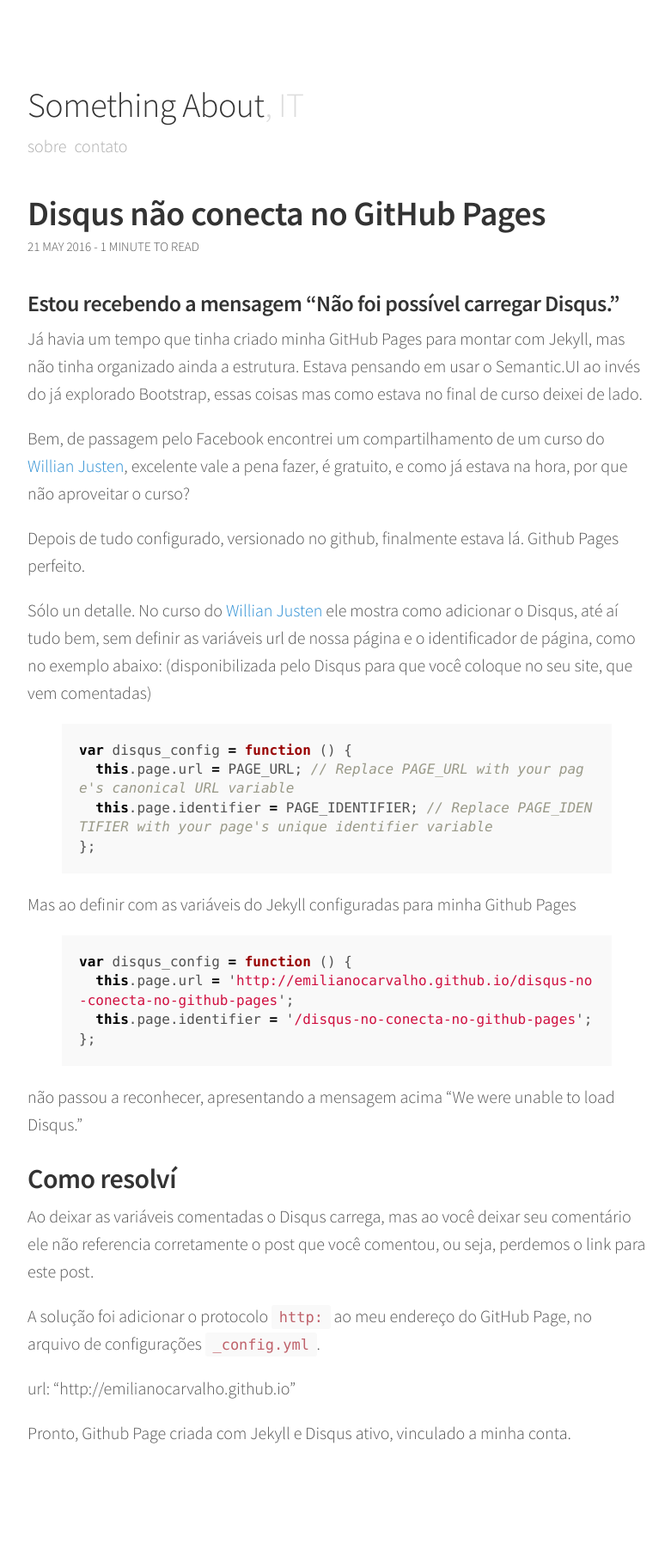
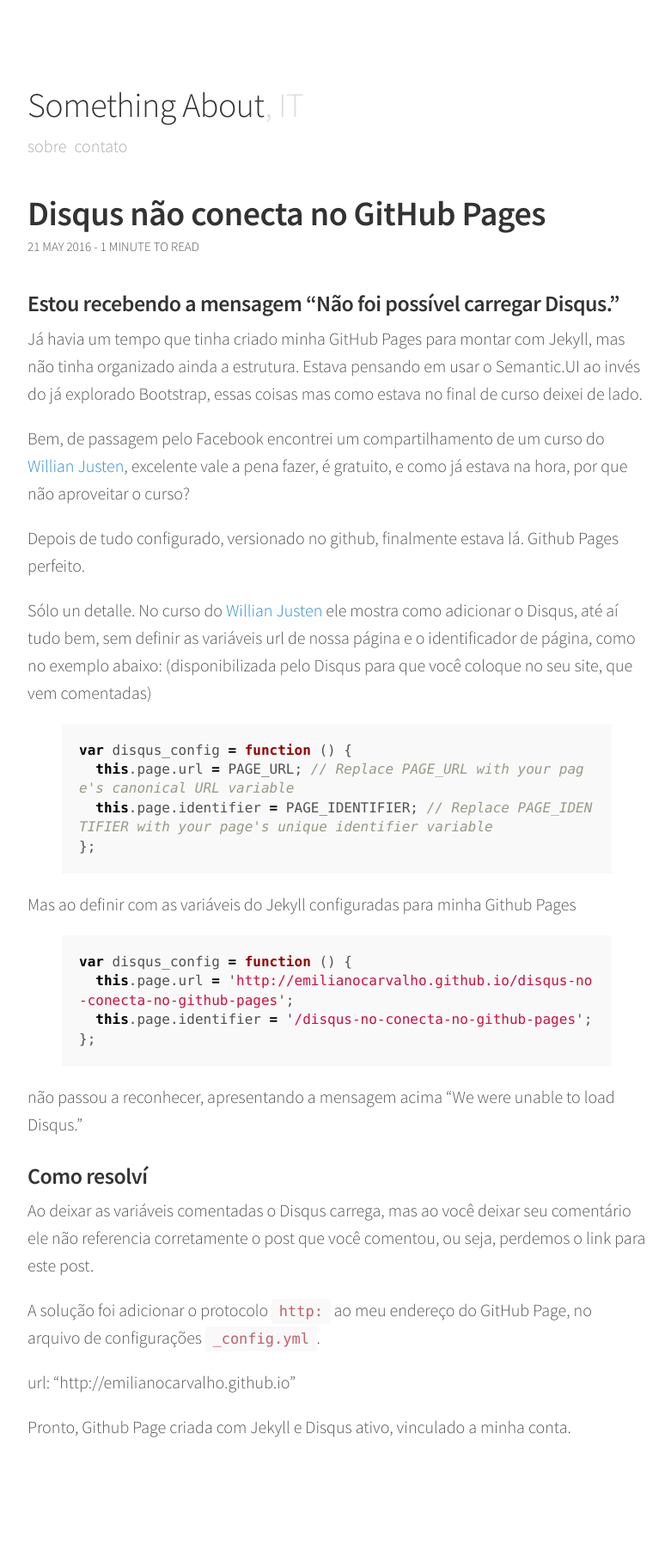
Before and after one commit to emilianocarvalho/emilianocarvalho.github.io, a Jekyll site: the page built from _posts/2016-05-21-disqus-no-conecta-no-github-pages.md, in a window 1280 px wide. Shown: the whole page at 86% size, without its empty margins (248-1029 px from the left). Built offline with Jekyll 4.4.1, drawn with Linux system fonts in a browser that asks for light colours; comment, search, counter and statistics services are not loaded.

Commit message:
Organizando o conteúdo

```diff
--- a/_posts/2016-05-21-disqus-no-conecta-no-github-pages.md
+++ b/_posts/2016-05-21-disqus-no-conecta-no-github-pages.md
@@ -32,7 +32,7 @@ var disqus_config = function () {
 
 não passou a reconhecer, apresentando a mensagem acima "We were unable to load Disqus."
 
-## Como resolví
+### Como resolví
 
 Ao deixar as variáveis comentadas o Disqus carrega, mas ao você deixar seu comentário ele não referencia corretamente o post que você comentou, ou seja, perdemos o link para este post.
 
```
